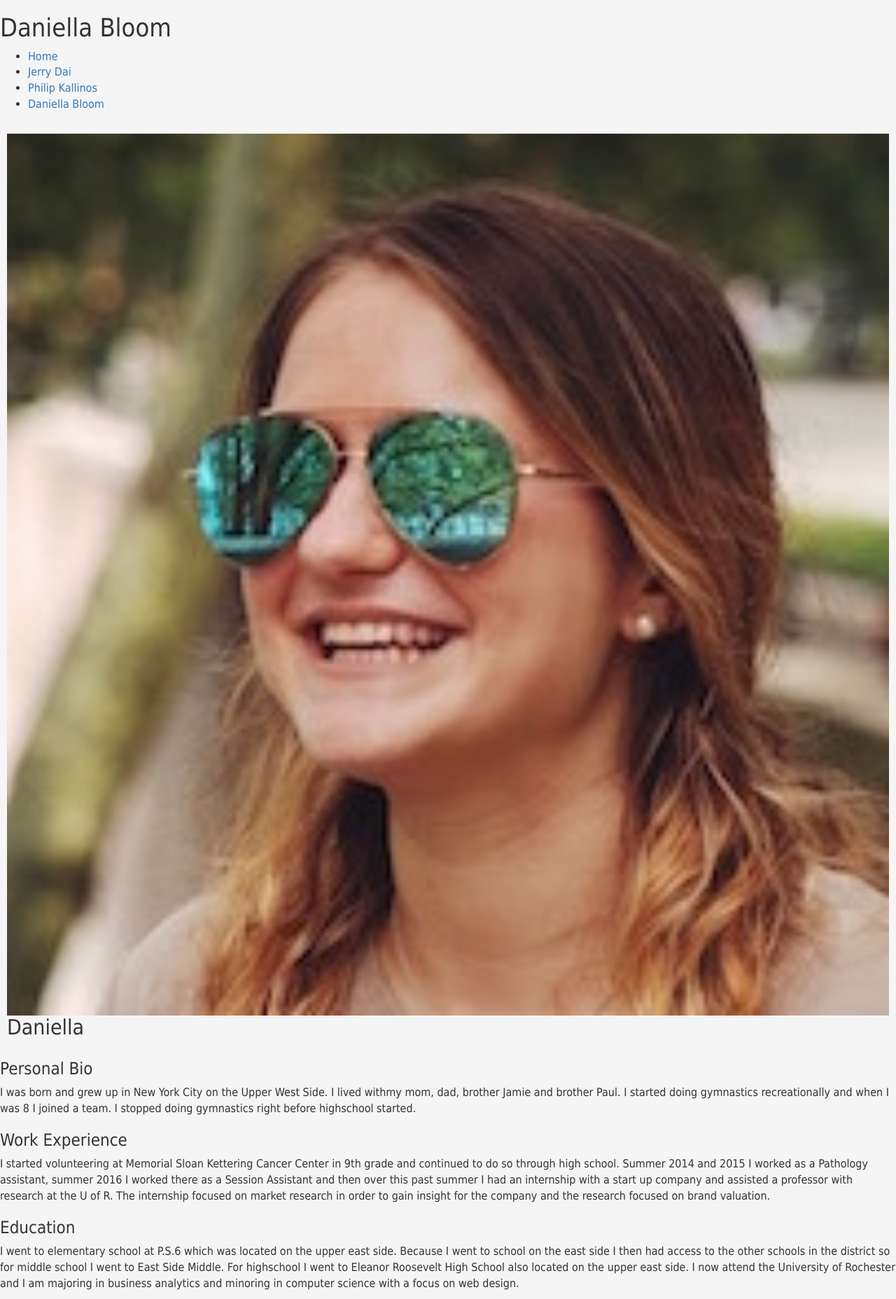
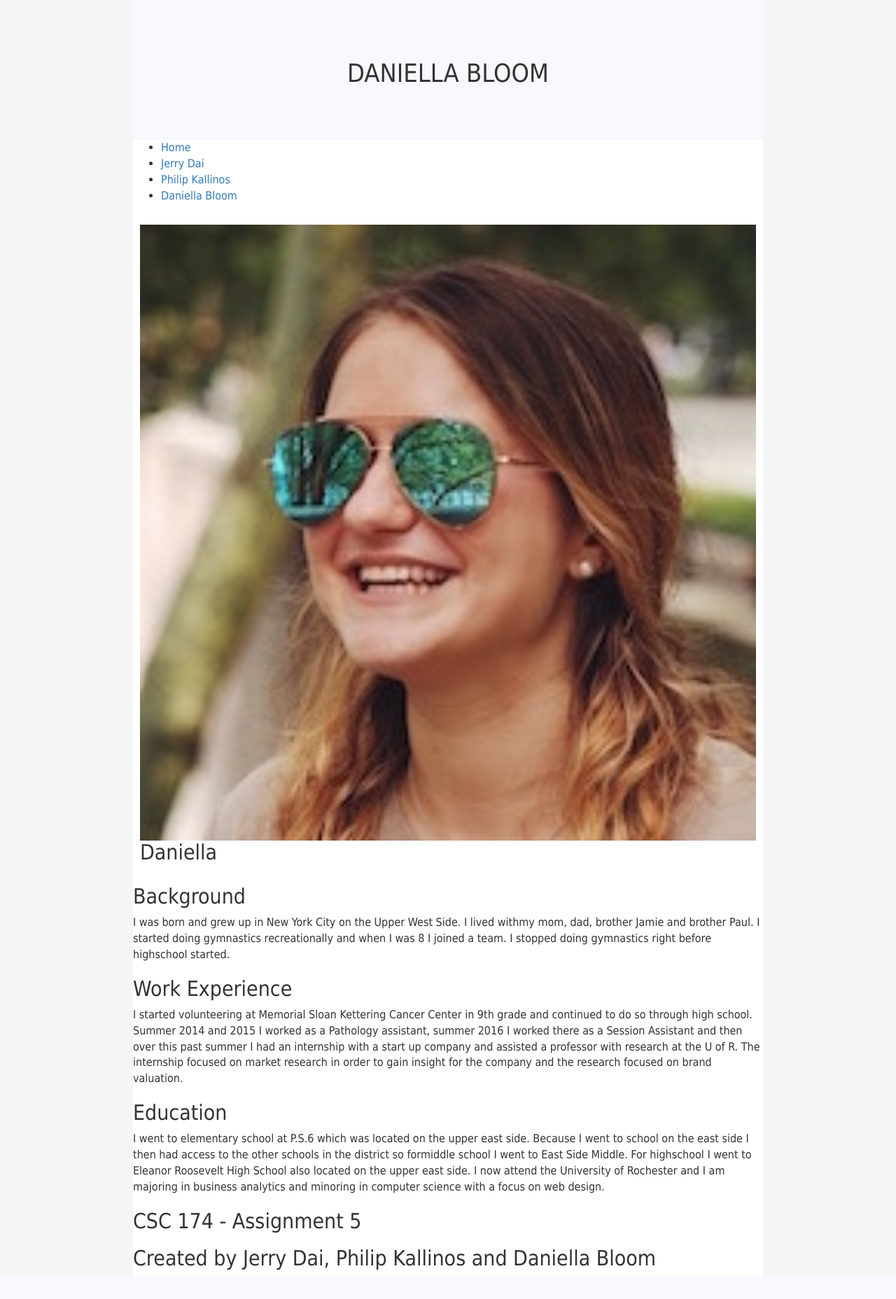
Before and after one commit to dbloom4/Lab5, a PHP site: page /daniellabloom.php in a window 1280 px wide. Shown: the whole page at 70% size. After the commit the page ends 1815 px from the top, so only its background shows below. Run offline with PHP 8.4, Linux system fonts and the light colour scheme; some libraries are stand-ins or nearby versions.

Commit message:
Code Monkey: Fix error on codes

```diff
--- a/daniellabloom.php
+++ b/daniellabloom.php
@@ -7,36 +7,49 @@
 		<?php include 'inc/head.php'; ?>
     </head>
 
+
     <body>
 
+        <div class="container">
 
             <header>
+                <div class="heading">
                     <h1>Daniella Bloom</h1>
-
+                </div><!--closes heading class-->
             </header>
-
 
             <nav class="menu">
                 <?php include 'inc/navigation.php'; ?>
             </nav>
+
+            <div class="content">
                 <h2><figure><img src="images/daniella.jpg" alt="Daniella Bloom"><figcaption>Daniella</figcaption></figure></h2>
-	<h3>Personal Bio</h3>
 
-		<p>I was born and grew up in New York City on the Upper West Side. I lived withmy mom, dad, brother Jamie and brother
-		Paul. I started doing gymnastics recreationally and when I was 8 I joined a team. I stopped doing gymnastics right
-		before highschool started. </p>
-	<h3>Work Experience</h3>
-		<p> I started volunteering at Memorial Sloan Kettering Cancer Center in 9th grade and continued to do so through high school.
-		Summer 2014 and 2015 I worked as a Pathology assistant, summer 2016 I worked there as a Session Assistant and then over this past summer I had
-		an internship with a start up company and assisted a professor with research at the U of R. The internship focused on market research in order to gain insight for the company and the research focused on brand valuation.</p>
+                <h2>Background</h2>
+                <p>
+                    I was born and grew up in New York City on the Upper West Side. I lived withmy mom, dad, brother Jamie and brother Paul. I started doing gymnastics recreationally and when I was 8 I joined a team. I stopped doing gymnastics right before highschool started.
+                </p>
 
-	<h3>Education</h3>
-		<p>I went to elementary school at P.S.6 which was located on the upper east side. Because I went to school on the east side I then had access to the other schools in the district so for
-		middle school I went to East Side Middle. For highschool I went to Eleanor Roosevelt High School also located on the upper east side.
-		I now attend the University of Rochester and I am majoring in business analytics and minoring in computer science with a focus on web design.</p>
+                <h2>Work Experience</h2>
+                <p>
+                    I started volunteering at Memorial Sloan Kettering Cancer Center in 9th grade and continued to do so through high school.
+                    Summer 2014 and 2015 I worked as a Pathology assistant, summer 2016 I worked there as a Session Assistant and then over this past summer I had an internship with a start up company and assisted a professor with research at the U of R. The internship focused on market research in order to gain insight for the company and the research focused on brand valuation.
+                </p>
 
 
+                <h2>Education</h2>
+                <p>
+                    I went to elementary school at P.S.6 which was located on the upper east side. Because I went to school on the east side I then had access to the other schools in the district so formiddle school I went to East Side Middle. For highschool I went to Eleanor Roosevelt High School also located on the upper east side. I now attend the University of Rochester and I am majoring in business analytics and minoring in computer science with a focus on web design.
+                </p>
 
+
+            </div><!--closes content class-->
+
+            <footer>
+                <?php include 'inc/footer.php'; ?>
+            </footer>
+
+        </div><!-- closes the container class-->
 
     </body>
 
```
Also changed, not shown: daniellabloom2.php (added, +43 -0 lines). Lines whose indentation alone changed are shown as unchanged.
